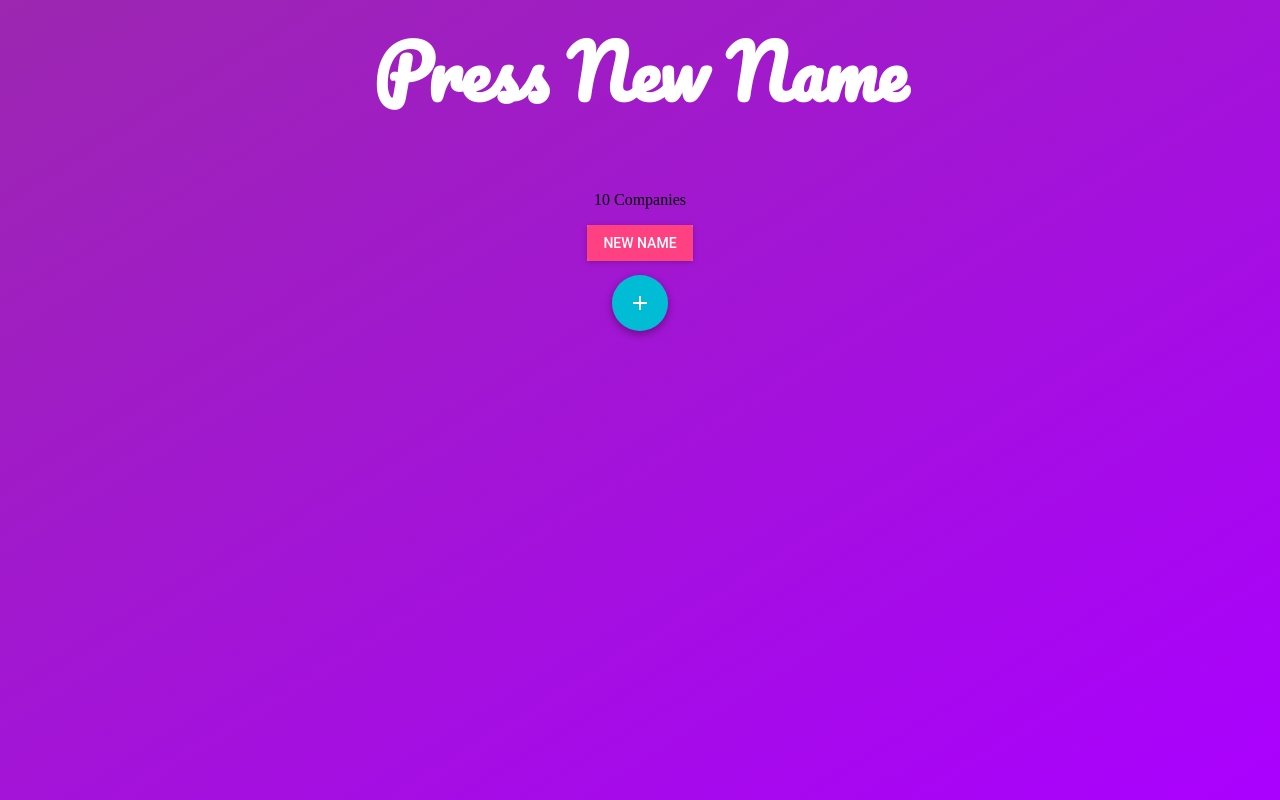
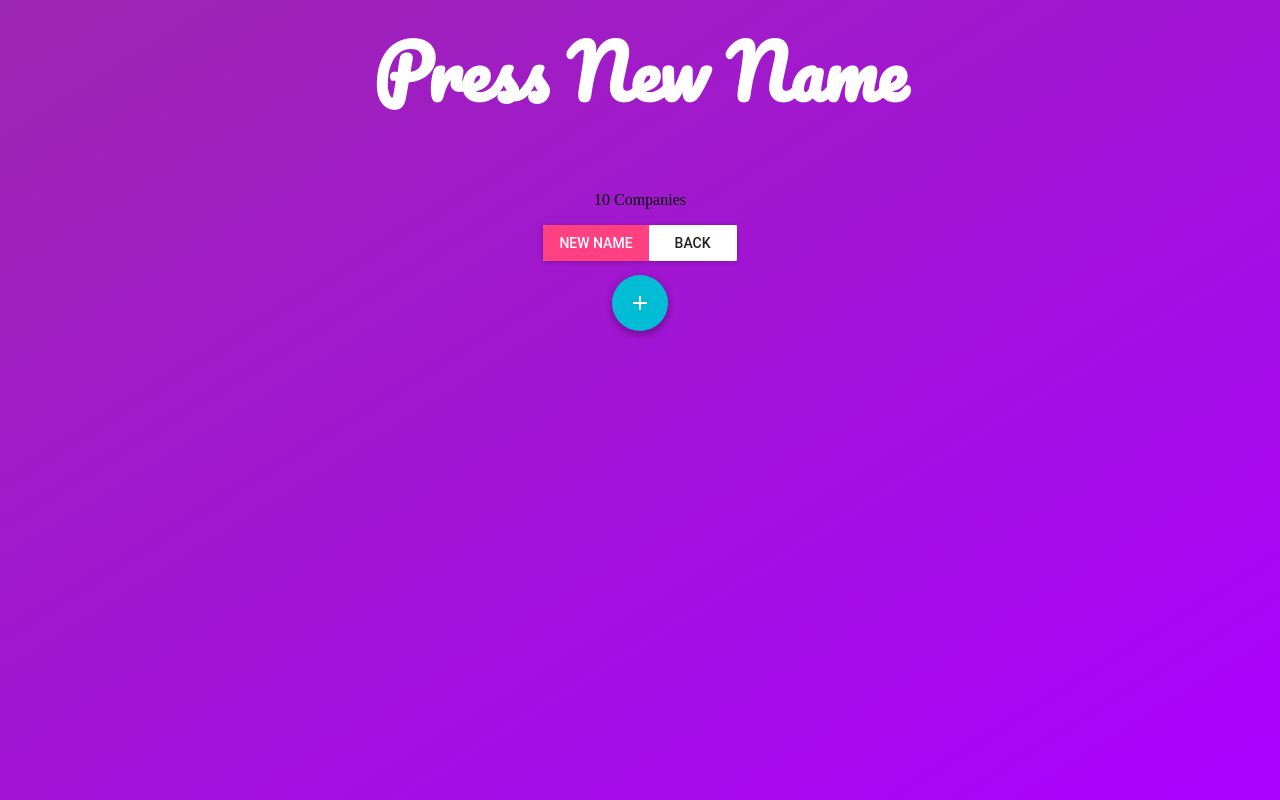
Before and after one commit to tmirmota/name-generator, a React (Create React App) app: page / in a window 1280 px wide. Built offline with nearby package versions, Linux system fonts and the light colour scheme; what react-tap-event-plugin would draw is missing.

Commit message:
unable to create back button

```diff
--- a/package.json
+++ b/package.json
@@ -26,6 +26,7 @@
     "formsy-material-ui": "^0.5.5",
     "formsy-react": "^0.19.2",
     "foundation-sites": "^6.3.1",
+    "history": "^4.6.1",
     "latest-version": "^3.0.0",
     "material-ui": "^0.16.7",
     "react": "^15.4.2",
--- a/src/App.js
+++ b/src/App.js
@@ -1,5 +1,8 @@
 import React, { Component } from 'react';
 import './css/App.css';
+import createHistory from 'history/createMemoryHistory';
+
+
 
 // material-ui
 import MuiThemeProvider from 'material-ui/styles/MuiThemeProvider';
@@ -49,6 +52,7 @@ class App extends Component {
   }
 
   render() {
+    const history = createHistory();
     return (
       <MuiThemeProvider>
 
@@ -63,6 +67,7 @@ class App extends Component {
 
           <div className="row2 column3-4">
             <RaisedButton label="New Name" secondary={true} onClick={this.handleClick} disabled={!this.state.newButton} />
+            <RaisedButton label="Back" onClick={history.goBack()}/>
           </div>
 
           <div className="row3 column1-6">
```
